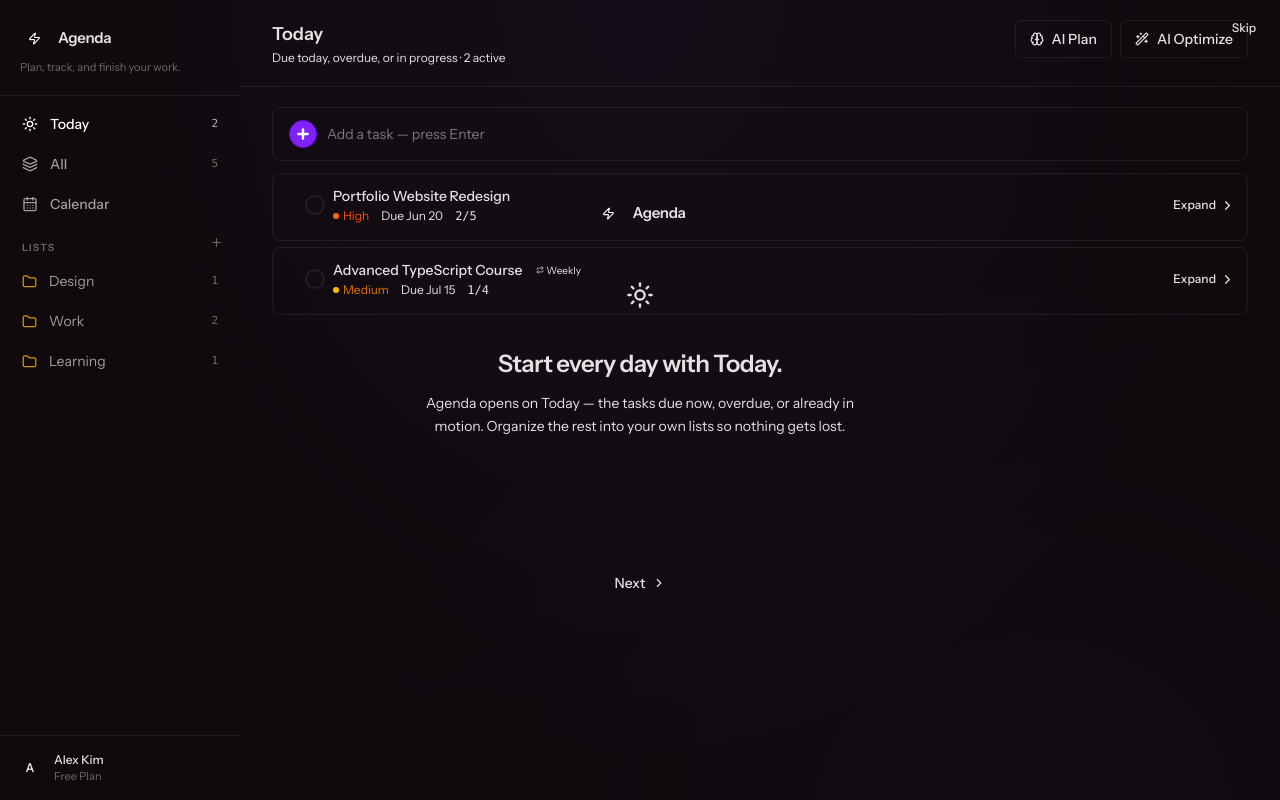
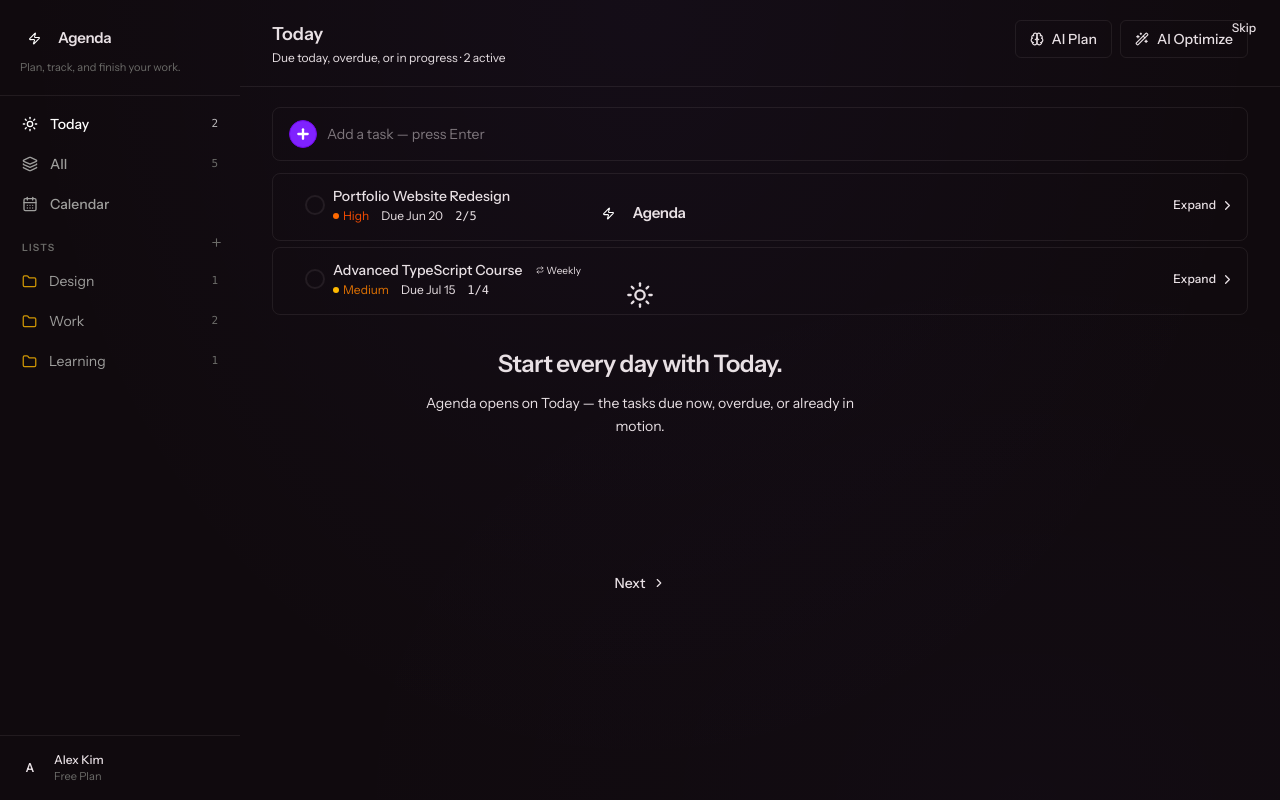
Before and after one commit to Ramen3ater1/Agenda-App, a React (Vite) app: page /today in a window 1280 px wide. Built offline with nearby package versions, Linux system fonts and the light colour scheme.

Commit message:
refined welcome page text

```diff
--- a/src/features/onboarding/OnboardingOverlay.tsx
+++ b/src/features/onboarding/OnboardingOverlay.tsx
@@ -8,17 +8,17 @@ const ONBOARDING_SLIDES = [
   {
     icon: <Sun size={28} className="text-accent" />,
     title: "Start every day with Today.",
-    body: "Agenda opens on Today — the tasks due now, overdue, or already in motion. Organize the rest into your own lists so nothing gets lost.",
+    body: "Agenda opens on Today — the tasks due now, overdue, or already in motion.",
   },
   {
     icon: <Layers size={28} className="text-accent" />,
     title: "One set of tasks, two views.",
-    body: "See your work as a checklist or on the calendar — it's the same tasks, never duplicated. Connect Google Calendar so deadlines and meetings line up automatically.",
+    body: "See your work as a checklist or on the calendars.",
   },
   {
     icon: <Play size={28} className="text-accent" fill="currentColor" />,
     title: "Open a task to focus and finish.",
-    body: "Click any task to open its full page: edit the details, check off steps, and start a focus session that tracks your time and notes — then step back to your list.",
+    body: "Click on the taskbar to see details and track your work",
   },
 ];
 
```
